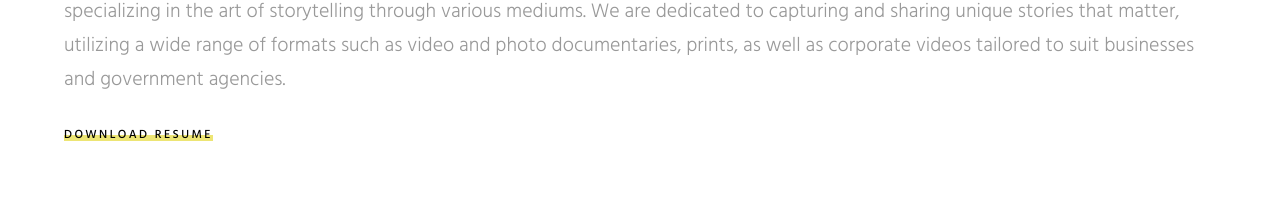
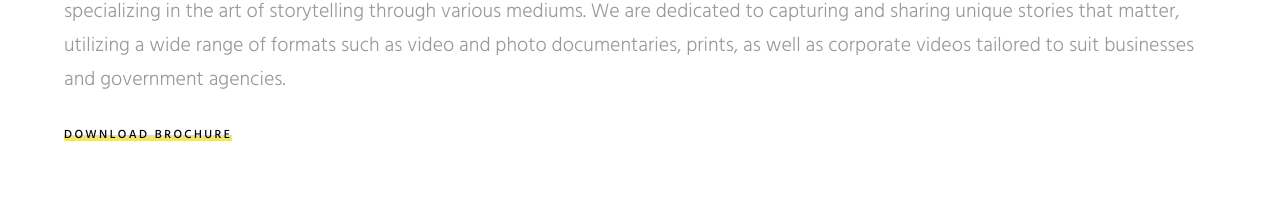
Before and after one commit to Chibuikee/Cr8VMedia, a Next.js app: page / in a window 1280 px wide. Shown: the part 1175-1392 px from the top of the page. Built offline with nearby package versions, Linux system fonts and the light colour scheme; a web font is replaced by a local one.

Commit message:
updated intro cta btn

```diff
--- a/src/components/intro.js
+++ b/src/components/intro.js
@@ -16,7 +16,7 @@ function Intro() {
           businesses and government agencies.
         </p>
         <h5 className="newset inline-block shadow-inner pt-[2px] text-[0.75rem] leading-[12px] cursor-pointer tracking-[0.2em] font-medium">
-          DOWNLOAD RESUME
+          DOWNLOAD BROCHURE
         </h5>
       </div>
     </section>
```
